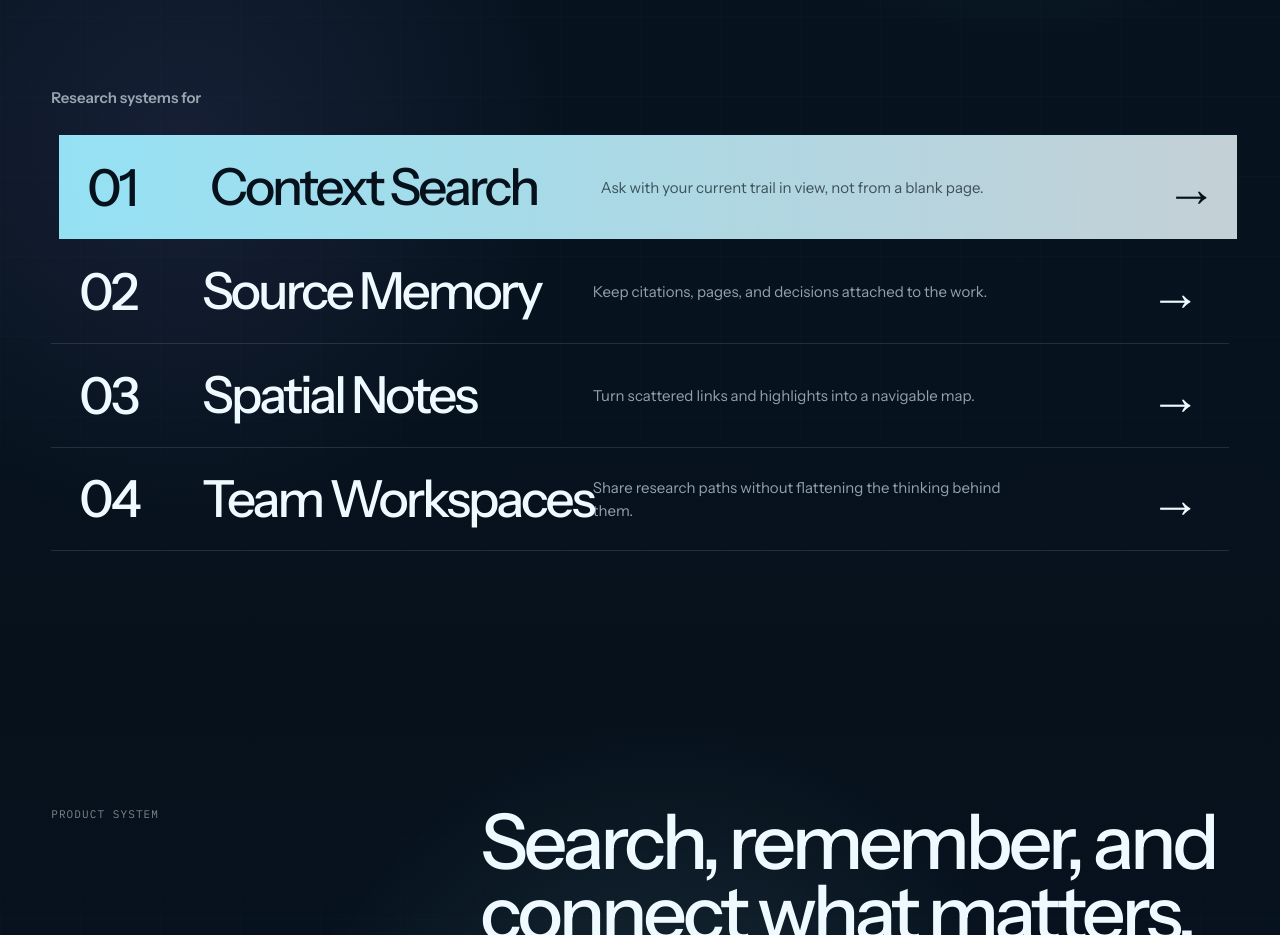
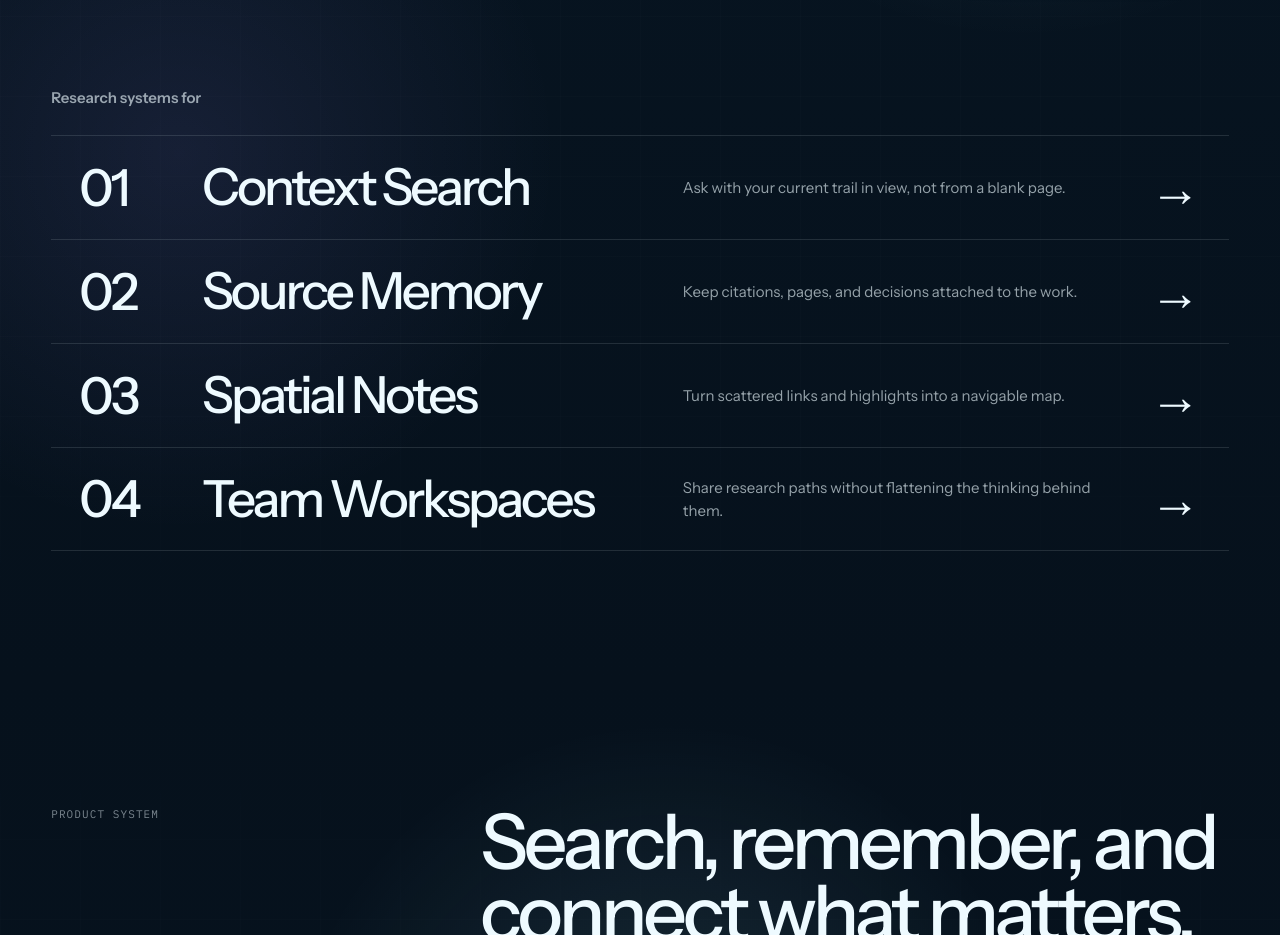
Before and after one commit to Aasirwahab/Premium-website, a Next.js app: page / in a window 1280 px wide. Shown: the part 1264-2199 px from the top of the page. Built offline with nearby package versions, Linux system fonts and the light colour scheme.

Commit message:
Make solution row highlight hover only

```diff
--- a/src/app/globals.css
+++ b/src/app/globals.css
@@ -532,7 +532,7 @@ h2 {
 
 .solution-row {
   display: grid;
-  grid-template-columns: minmax(92px, 0.14fr) minmax(360px, 0.46fr) minmax(280px, 1fr) auto;
+  grid-template-columns: minmax(92px, 0.14fr) minmax(450px, 0.5fr) minmax(260px, 1fr) auto;
   gap: clamp(18px, 2.4vw, 42px);
   align-items: center;
   min-height: clamp(104px, 8vw, 126px);
@@ -551,8 +551,7 @@ h2 {
 }
 
 .solution-row:hover,
-.solution-row:focus-visible,
-.solution-row.is-featured {
+.solution-row:focus-visible {
   border-color: rgba(156, 236, 255, 0.26);
   background:
     linear-gradient(90deg, rgba(156, 236, 255, 0.95), rgba(238, 250, 255, 0.82));
@@ -562,8 +561,7 @@ h2 {
 }
 
 .solution-row:hover + .solution-row,
-.solution-row:focus-visible + .solution-row,
-.solution-row.is-featured + .solution-row {
+.solution-row:focus-visible + .solution-row {
   border-top-color: transparent;
 }
 
@@ -596,14 +594,12 @@ h2 {
 }
 
 .solution-row:hover .solution-copy,
-.solution-row:focus-visible .solution-copy,
-.solution-row.is-featured .solution-copy {
+.solution-row:focus-visible .solution-copy {
   color: rgba(6, 17, 28, 0.68);
 }
 
 .solution-row:hover .solution-arrow,
-.solution-row:focus-visible .solution-arrow,
-.solution-row.is-featured .solution-arrow {
+.solution-row:focus-visible .solution-arrow {
   transform: translateX(8px);
 }
 
@@ -1238,8 +1234,7 @@ h3 {
   }
 
   .solution-row:hover,
-  .solution-row:focus-visible,
-  .solution-row.is-featured {
+  .solution-row:focus-visible {
     transform: none;
   }
 
--- a/src/app/page.tsx
+++ b/src/app/page.tsx
@@ -94,7 +94,7 @@ export default function Home() {
 
           <div className="solution-list" aria-label="Polaris research solutions">
             <p className="solution-label">Research systems for</p>
-            <a className="solution-row is-featured" href="#product">
+            <a className="solution-row" href="#product">
               <span className="solution-index">01</span>
               <span className="solution-name">Context Search</span>
               <span className="solution-copy">
```
